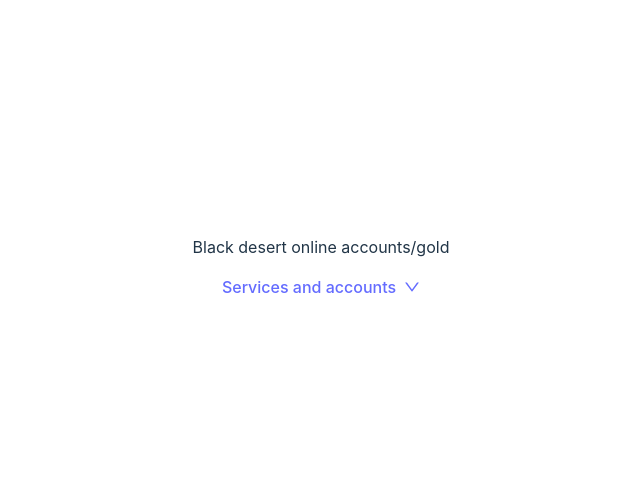
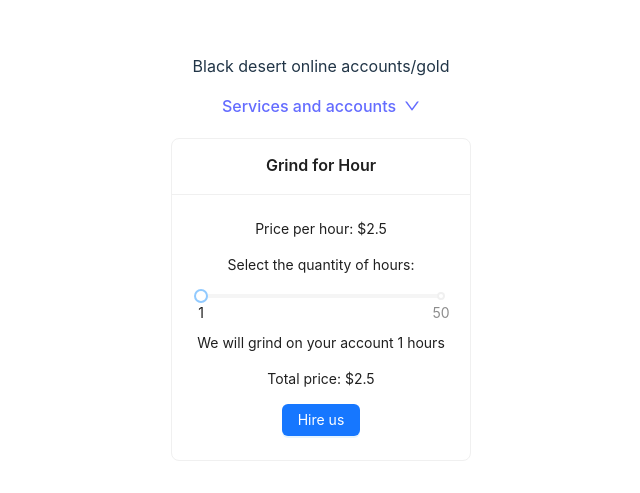
Before and after one commit to Znt77/Proyecto-react, a React (Vite) app: page /grind-hour in a window 1280 px wide. Shown: the part 141-634 px from the top of the page, without its empty margins (319-959 px from the left). Built offline with nearby package versions, Linux system fonts and the light colour scheme.

Commit message:
Se agregaron secciones de grindforbillion y grindforhour

```diff
--- a/package.json
+++ b/package.json
@@ -11,6 +11,7 @@
   },
   "dependencies": {
     "antd": "^5.10.1",
+    "firebase": "^10.5.2",
     "react": "^18.2.0",
     "react-dom": "^18.2.0",
     "react-router-dom": "^6.17.0"
--- a/src/App.jsx
+++ b/src/App.jsx
@@ -4,6 +4,8 @@ import { Route, Routes, BrowserRouter } from 'react-router-dom'
 import ItemListContainer from './components/itemListContainer/itemListContainer'
 import AddAccount from './components/agregarcuenta/addaccount'
 import CartComponentContext from './components/cartcontext/cartcontext'
+import GrindForHour from './components/grind/GrindForHour'
+import GrindForBillion from './components/grind/GrindForBillion'
 
 function App() {
 
@@ -16,6 +18,8 @@ function App() {
       <Route exact path="/" element={<ItemListContainer/>}/>
       <Route exact path="/product/:id" component={<ItemListContainer/>}/>
       <Route exact path ="/sell" element={<AddAccount/>}/>
+      <Route exact path="/grind-hour" element={<GrindForHour hourlyRate={2.5}/>}/>
+      <Route exact path="/grind-billion" element={<GrindForBillion hourlyRate={3}/>}/>
     </Routes>
     </BrowserRouter>
     </>
--- a/src/components/agregarcuenta/addaccount.jsx
+++ b/src/components/agregarcuenta/addaccount.jsx
@@ -1,5 +1,6 @@
 import React, { useState, useEffect } from 'react'
 import { Input, Button, Select, Form, List, Card } from 'antd'
+// import { db } from '../../firebase/client.js'
 
 const { Option } = Select;
 
--- /dev/null
+++ b/src/components/grind/GrindForBillion.jsx
@@ -0,0 +1,42 @@
+import React, { useState } from 'react';
+import { Card, Typography, Slider, Button } from 'antd';
+
+const { Paragraph } = Typography;
+
+const GrindForBillion = ({ hourlyRate }) => {
+    const [selectedBillions, setSelectedBillions] = useState(1)
+
+    const handleSliderChange = (value) => {
+        setSelectedBillions(Math.round(value))
+    };
+
+    const handleContractClick = () => {
+        console.log(`We will grind for you ${selectedBillions} hours.`);
+    };
+
+    const calculateTotalCost = () => {
+        return hourlyRate * selectedBillions;
+    };
+
+    return (
+        <Card title="Grind for Billion" style={{ width: 300, margin: '20px' }}>
+            <Paragraph>Price per billion: ${hourlyRate}</Paragraph>
+            <Paragraph>Select the quantity of billions:</Paragraph>
+            <Slider
+                min={1}
+                max={50}
+                step={1}
+                marks={{ 1: '1', 50: '200' }}
+                onChange={handleSliderChange}
+                value={selectedBillions}
+            />
+            <Paragraph>We will grind on your account {selectedBillions} billions</Paragraph>
+            <Paragraph>Total price: ${calculateTotalCost()}</Paragraph>
+            <Button type="primary" onClick={handleContractClick}>
+                Hire us
+            </Button>
+        </Card>
+    );
+}
+
+export default GrindForBillion;
--- /dev/null
+++ b/src/components/grind/GrindForHour.jsx
@@ -0,0 +1,42 @@
+import React, { useState } from 'react';
+import { Card, Typography, Slider, Button } from 'antd';
+
+const { Paragraph } = Typography;
+
+const GrindForHour = ({ hourlyRate }) => {
+    const [selectedHours, setSelectedHours] = useState(1)
+
+    const handleSliderChange = (value) => {
+        setSelectedHours(Math.round(value))
+    };
+
+    const handleContractClick = () => {
+        console.log(`We will grind for you ${selectedHours} hours.`);
+    };
+
+    const calculateTotalCost = () => {
+        return hourlyRate * selectedHours;
+    };
+
+    return (
+        <Card title="Grind for Hour" style={{ width: 300, margin: '20px' }}>
+            <Paragraph>Price per hour: ${hourlyRate}</Paragraph>
+            <Paragraph>Select the quantity of hours:</Paragraph>
+            <Slider
+                min={1}
+                max={50}
+                step={1}
+                marks={{ 1: '1', 50: '50' }}
+                onChange={handleSliderChange}
+                value={selectedHours}
+            />
+            <Paragraph>We will grind on your account {selectedHours} hours</Paragraph>
+            <Paragraph>Total price: ${calculateTotalCost()}</Paragraph>
+            <Button type="primary" onClick={handleContractClick}>
+                Hire us
+            </Button>
+        </Card>
+    );
+}
+
+export default GrindForHour;
```
Also changed, not shown: src/components/productosfs/mutiplesProductos.jsx (added, +18 -0 lines), src/components/productosfs/productos.jsx (added, +18 -0 lines), src/firebase/client.js (added, +15 -0 lines), 1 other file (tests, documents, lock files or other folders).
